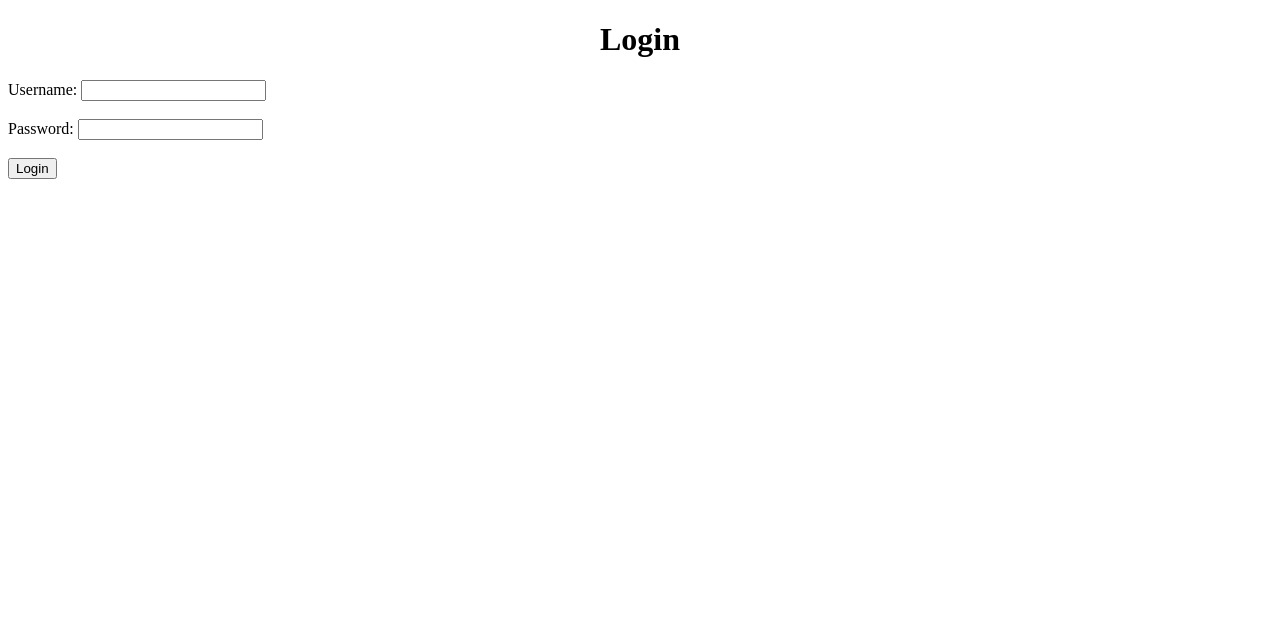
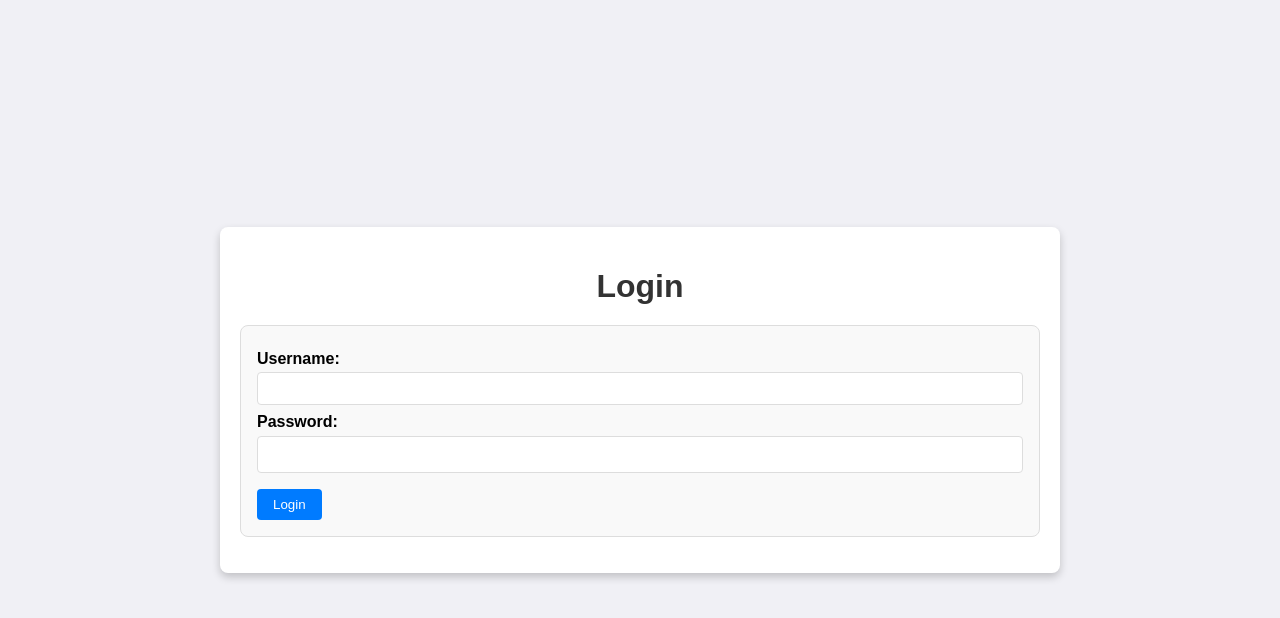
Before and after one commit to ArthurBabkin/ai-sales, a website: page src/admin-panel/public/auth.html in a window 1280 px wide. Drawn offline with Linux system fonts and the light colour scheme.

Commit message:
added css styles

```diff
--- a/src/admin-panel/public/auth.html
+++ b/src/admin-panel/public/auth.html
@@ -4,18 +4,21 @@
     <meta charset="UTF-8">
     <meta name="viewport" content="width=device-width, initial-scale=1.0">
     <title>Login</title>
+    <link rel="stylesheet" href="styles.css">
     <script src="script.js" defer></script>
 </head>
 <body>
-    <h1 style="text-align: center;">Login</h1>
-    <form id="loginForm", class="form">
-        <label for="username">Username:</label>
-        <input type="text" id="username" name="username" required><br><br>
+    <div class="container">
+        <h1>Login</h1>
+        <form id="loginForm" class="form">
+            <label for="username">Username:</label>
+            <input type="text" id="username" name="username" required>
 
-        <label for="password">Password:</label>
-        <input type="password" id="password" name="password" required><br><br>
+            <label for="password">Password:</label>
+            <input type="password" id="password" name="password" required>
 
-        <input type="submit" value="Login">
-    </form>
+            <input type="submit" value="Login">
+        </form>
+    </div>
 </body>
 </html>
--- a/src/admin-panel/public/styles.css
+++ b/src/admin-panel/public/styles.css
@@ -1,37 +1,151 @@
+.container #adminPanelBtn {
+    background-color: #dc3545;
+    color: white;
+    border: none;
+    border-radius: 4px;
+    padding: 10px 20px;
+    cursor: pointer;
+    margin: 10px;
+    transition: background-color 0.3s;
+    width: 150px; /* Задайте нужную ширину кнопке */
+    margin: 10px auto;
+}
+
+.container #adminPanelBtn:hover {
+    background-color: #c82333;
+}
+
+
 body {
-    font-family: Arial, Helvetica, sans-serif;
+    font-family: 'Arial', sans-serif;
+    background-color: #f0f0f5;
+    margin: 0;
+    padding: 0;
+    display: flex;
+    justify-content: center;
+    align-items: center;
+    min-height: 100vh;
+}
+
+.container {
+    background-color: #ffffff;
+    box-shadow: 0 4px 8px rgba(0, 0, 0, 0.2);
+    border-radius: 8px;
+    padding: 20px;
+    width: 90%;
+    max-width: 800px;
+    text-align: center;
+    display: flex;
+    flex-direction: column;
+    justify-content: center;
 }
 
 h1 {
-    text-align: center;
+    color: #333333;
+    margin-bottom: 20px;
 }
 
+.button-container {
+    margin: 20px 0;
+}
+
+button, .button {
+    background-color: #007BFF;
+    color: white;
+    border: none;
+    border-radius: 4px;
+    padding: 10px 20px;
+    cursor: pointer;
+    margin: 5px;
+    transition: background-color 0.3s;
+}
+
+button:hover, .button:hover {
+    background-color: #0056b3;
+}
+
+ul {
+    list-style-type: none;
+    padding: 0;
+}
+
+
+#adminPanelBtn {
+    margin: 20px 0;
+}
+
+
 .form {
+    text-align: left;
+}
+
+.form label {
+    display: block;
+    margin-top: 10px;
+    font-weight: bold;
+}
+
+.form input[type="text"],
+.form input[type="password"],
+.form textarea {
+    width: 100%;
+    padding: 10px;
+    margin-top: 5px;
+    border-radius: 4px;
+    border: 1px solid #ddd;
+    box-sizing: border-box;
+}
+
+.form input[type="submit"] {
+    width: 100%;
+    margin-top: 20px;
+    padding: 10px;
+    background-color: #007BFF;
+    color: white;
+    border: none;
+    border-radius: 4px;
+    cursor: pointer;
+    transition: background-color 0.3s;
+}
+
+.form input[type="submit"]:hover {
+    background-color: #0056b3;
+}
+
+ul#intentList, ul#productList {
+    margin-top: 20px;
+}
+
+form.form {
     border: 1px solid #ddd;
     padding: 16px;
     margin-bottom: 16px;
     background-color: #f9f9f9;
     border-radius: 8px;
+    text-align: left;
 }
 
-.form label {
+form.form label {
     display: block;
     margin-top: 8px;
 }
 
-.form input,
-.form textarea {
+form.form input[type="text"],
+form.form textarea,
+form.form input[type="number"] {
     display: block;
-    width: 80%;
+    width: 100%;
     padding: 8px;
     margin-top: 4px;
+    border-radius: 4px;
+    border: 1px solid #ddd;
 }
 
-.form textarea {
-    resize: vertical; /* Make textarea resizable only vertically */
+form.form textarea {
+    resize: vertical;
 }
 
-.form input[type="submit"] {
+form.form input[type="submit"] {
     width: auto;
     margin-top: 16px;
     padding: 8px 16px;
@@ -40,12 +154,9 @@ h1 {
     border: none;
     border-radius: 4px;
     cursor: pointer;
+    transition: background-color 0.3s;
 }
 
-.form input[type="submit"]:hover {
+form.form input[type="submit"]:hover {
     background-color: #0056b3;
 }
-
-.button {
-    margin-right: 10px;
-}
```
Also changed, not shown: src/admin-panel/public/admin-panel.html (+9 -6 lines), src/admin-panel/public/intents.html (+5 -3 lines), src/admin-panel/public/products.html (+5 -3 lines).
